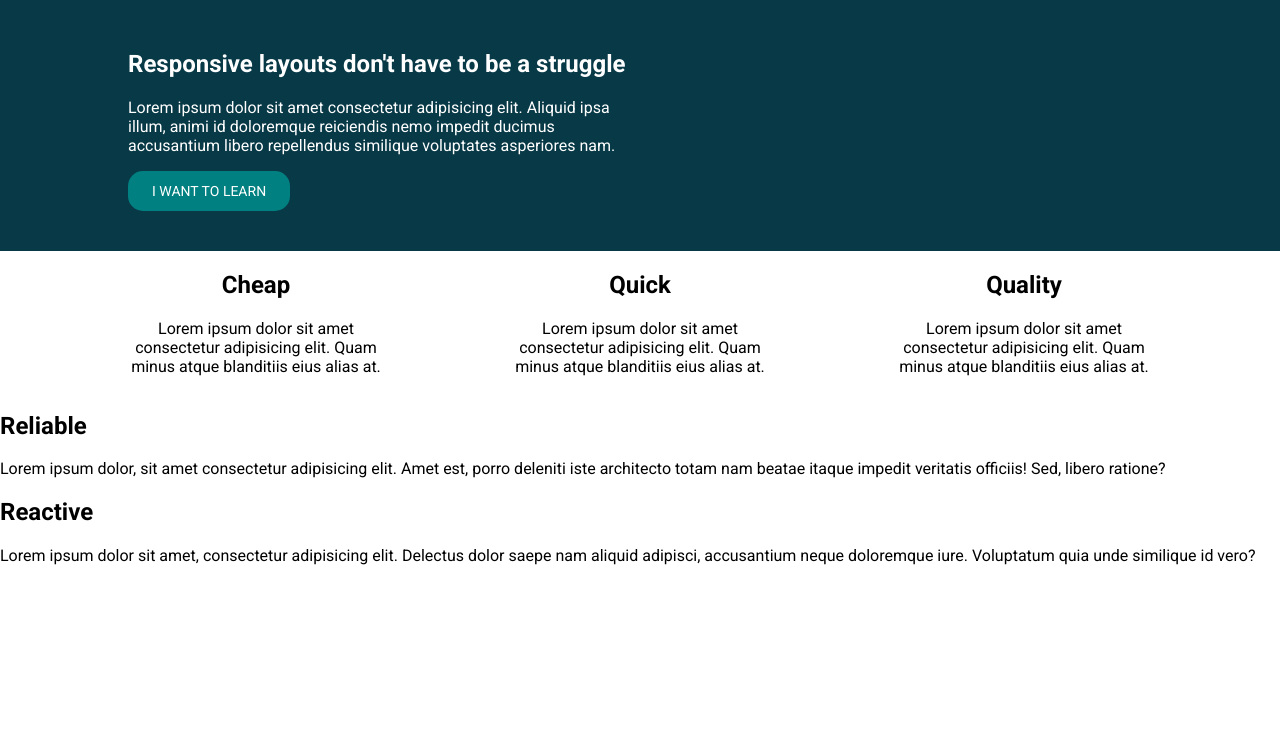
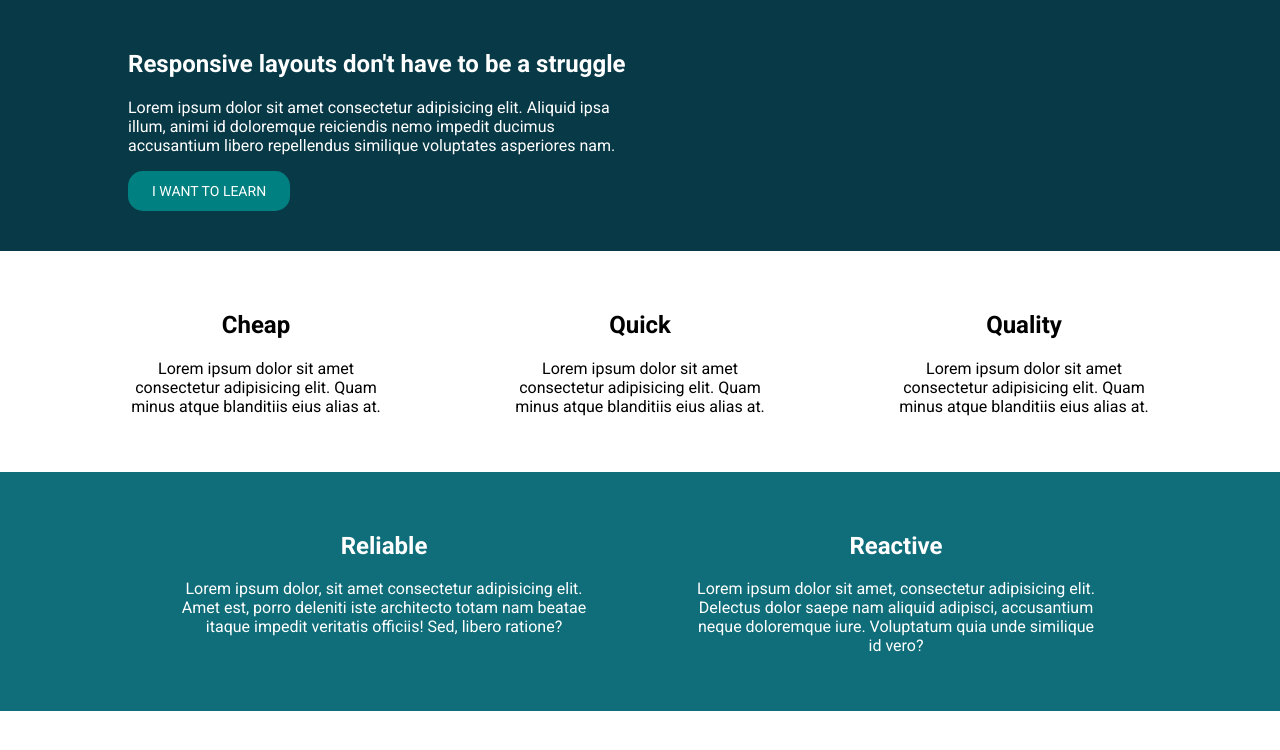
Before and after one commit to Feinoko/Challenge-4, a plain HTML site: page index.html in a window 1280 px wide. Drawn offline with Linux system fonts and the light colour scheme.

Commit message:
functional

```diff
--- a/css/styles.css
+++ b/css/styles.css
@@ -44,10 +44,10 @@ body {
   }
 
   .cta {
+    background-color: tomato;
+    display: block;
+    margin: 0 20%;
     text-align: center;
-    display: block;
-    background-color: tomato;
-    margin: 0 20%;
   }
 }
 
@@ -59,6 +59,11 @@ body {
   justify-content: space-between;
 }
 
+.mid-section {
+  padding-bottom: 40px;
+  padding-top: 40px;
+}
+
 @media screen and (max-width: 550px) {
   .flex {
     flex-wrap: wrap;
@@ -67,7 +72,28 @@ body {
 }
 
 .feat {
-  width: 25%;
   min-width: 150px;
   text-align: center;
+  width: 25%;
 }
+
+
+/* bottom section */
+
+.bottom-section {
+  background-color: #106e7a;
+  color: white;
+  padding-bottom: 40px;
+  padding-top: 40px;
+  text-align: center;
+
+}
+
+.flex2 {
+  display: flex;
+  justify-content: space-around;
+}
+
+.feat4, .feat5 {
+  width: 40%;
+}
--- a/index.html
+++ b/index.html
@@ -40,6 +40,7 @@
   </section>
 
   <section class="bottom-section">
+    <div class="container flex2">
       <div class="feat4">
         <h2>Reliable</h2>
         <p>Lorem ipsum dolor, sit amet consectetur adipisicing elit. Amet est, porro deleniti iste architecto totam nam beatae itaque impedit veritatis officiis! Sed, libero ratione?</p>
@@ -48,6 +49,7 @@
         <h2>Reactive</h2>
         <p>Lorem ipsum dolor sit amet, consectetur adipisicing elit. Delectus dolor saepe nam aliquid adipisci, accusantium neque doloremque iure. Voluptatum quia unde similique id vero?</p>
       </div>
+    </div>
 
   </section>
 
```
Lines whose indentation alone changed are shown as unchanged.
